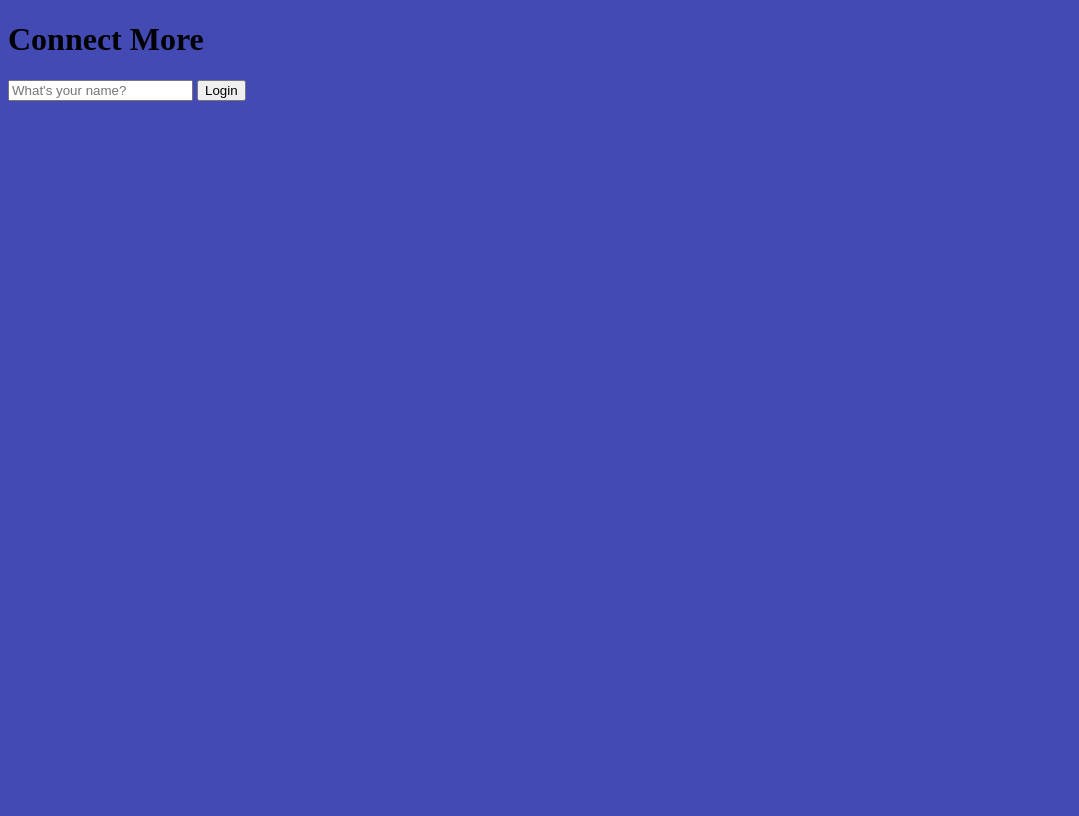
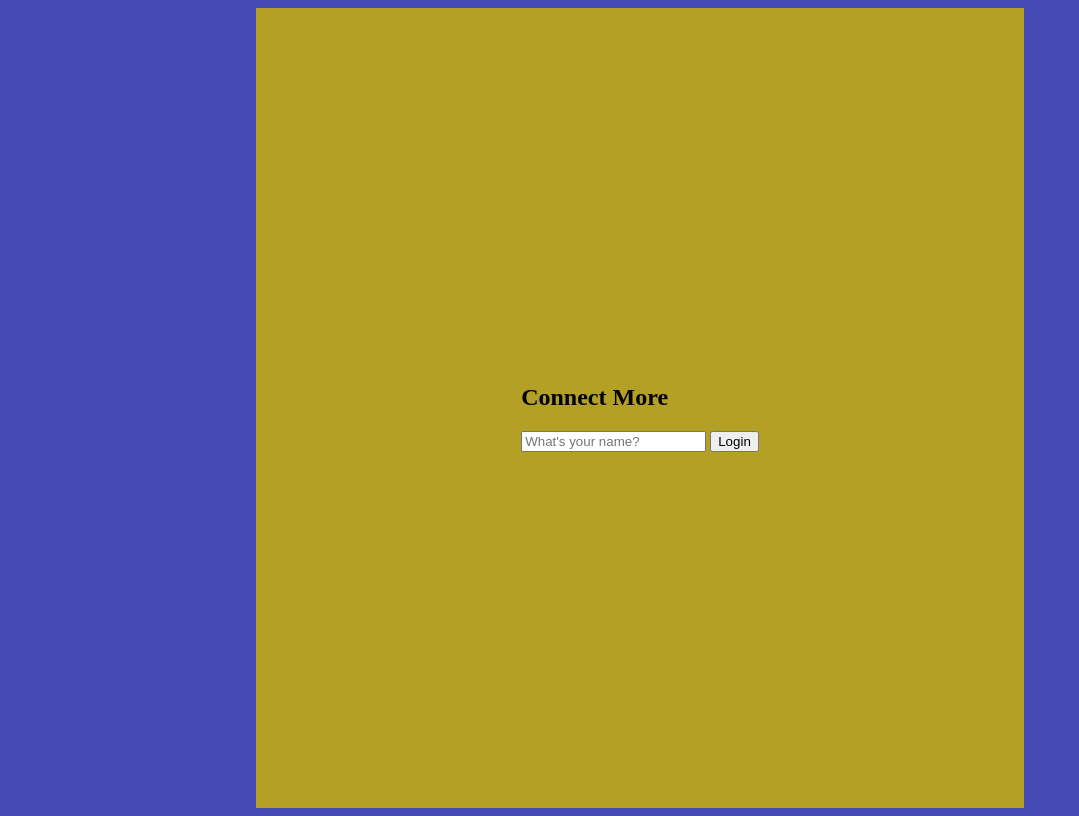
Before and after one commit to DarbyBohnWulf/connect-more, a plain HTML site: page index.html in a window 1280 px wide. Shown: the whole page, without its empty margins (0-1079 px from the left). Drawn offline with Linux system fonts and the light colour scheme.

Commit message:
layout tweaks

```diff
--- a/css/style.css
+++ b/css/style.css
@@ -1,3 +1,16 @@
 body {
     background-color: #434ab3;
+    display: flex;
+    justify-content: center;
+    align-items: stretch;
+    height: 100vh;
 }
+
+main {
+    background-color: #b3a024;
+    width: 60vw;
+    display: flex;
+    flex-direction: column;
+    align-items: center;
+    justify-content: space-evenly;
+}
--- a/index.html
+++ b/index.html
@@ -24,11 +24,13 @@ along with Connect More.  If not, see <https://www.gnu.org/licenses/>. -->
 </head>
 <body>
     <main>
-        <h1 id="logo">Connect More</h1>
-        <form>
-            <input type="text" id="name" placeholder="What's your name?">
-            <button type="submit">Login</button>
-        </form>
+        <section class="play-area">
+            <h1 id="logo">Connect More</h1>
+            <form>
+                <input type="text" id="name" placeholder="What's your name?">
+                <button type="submit">Login</button>
+            </form>
+        </section>
     </main>
     <script src="js/app.js"></script>
 </body>
```
